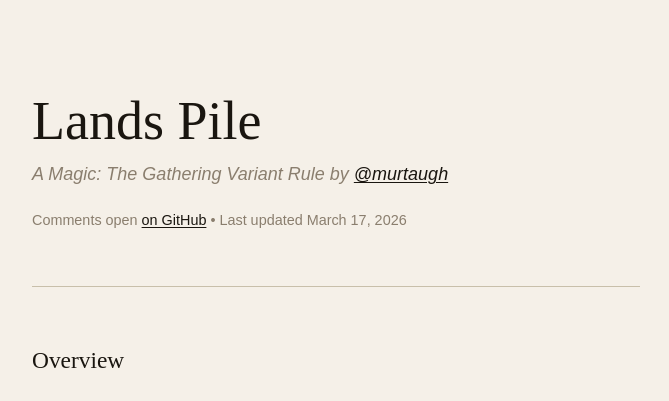
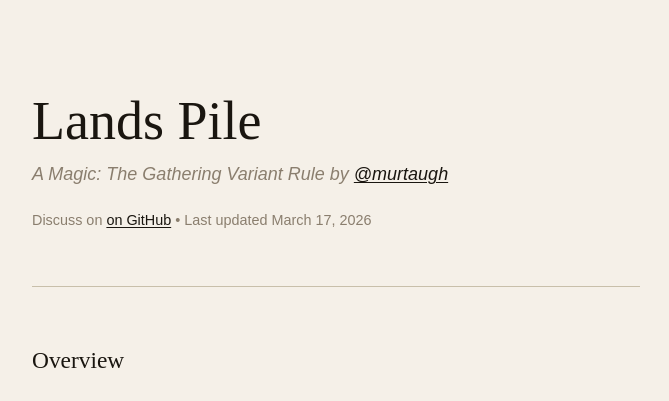
Before and after one commit to murtaugh/MTG-Lands-Pile, a Jekyll site: the page built from index.md, in a window 1280 px wide and 900 px high. Shown: the top 401 px of the window, without its empty margins (304-973 px from the left). Built offline with Jekyll 4.4.1, drawn with Linux system fonts in a browser that asks for light colours; some web fonts are replaced.

Commit message:
Update default.html

```diff
--- a/_layouts/default.html
+++ b/_layouts/default.html
@@ -168,7 +168,7 @@
 	<header class="page-header">
 	  <h1>Lands Pile</h1>
 	  <p class="subtitle">A Magic: The Gathering Variant Rule by <a href="https://timmurtaugh.com">@murtaugh</a></p>
-	  <p class="last-updated">Comments open <a href="https://github.com/murtaugh/MTG-Lands-Pile">on GitHub</a> • Last updated {{ site.time | date: "%B %-d, %Y" }}</p>
+	  <p class="last-updated">Discuss on <a href="https://github.com/murtaugh/MTG-Lands-Pile">on GitHub</a> • Last updated {{ site.time | date: "%B %-d, %Y" }}</p>
 	</header>
 	<main class="page-content">
 	  {{ content }}
```
